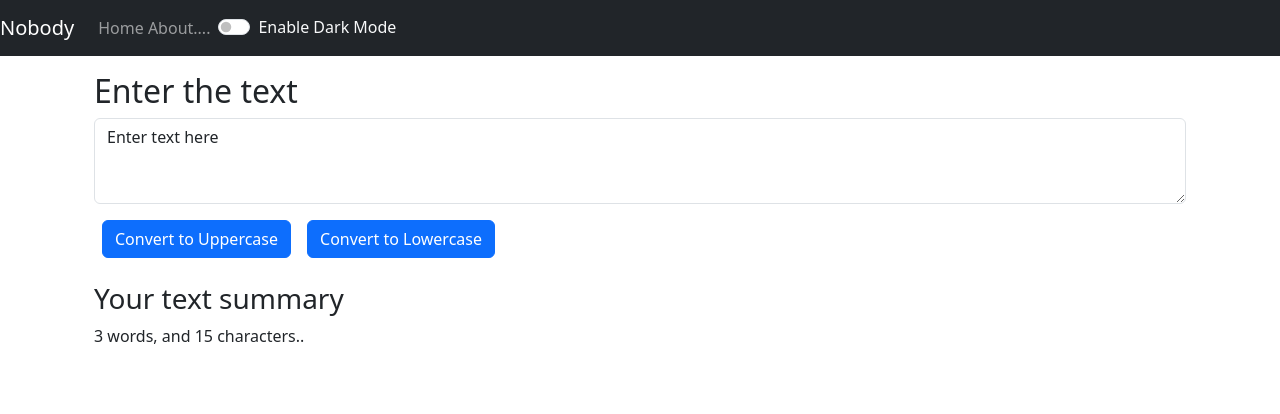
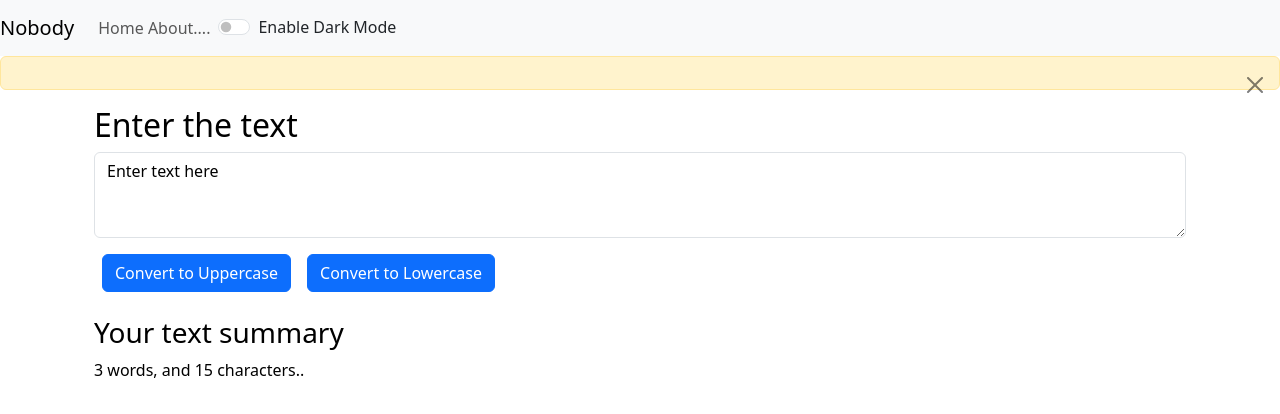
Before and after one commit to nobody-27/React_Playlist, a React (Create React App) app in the folder my-app/: page / in a window 1280 px wide. Shown: the top 414 px of the page. Built offline with nearby package versions, Linux system fonts and the light colour scheme.

Commit message:
added new function

```diff
--- a/my-app/src/App.js
+++ b/my-app/src/App.js
@@ -3,36 +3,51 @@
 import Navbar from './components/Navbar';
 import Textform from './components/Textform';
 import About from './components/About';
+import Alert from './components/Alert';
 import { useState } from 'react';
 
-let name=".....not found";
 
 function App() {
-  const [mode, setMode] = useState('dark'); //whether dark mode is enabled.
+  const [mode, setMode] = useState('light'); //whether dark mode is enabled.
+
+  const [alert, setalert] = useState(null);
+
+  const showalert = (message,type) =>{
+    setalert(({
+      msg:message,
+      type: type
+    }))
+
+  }
+
+
+
 
   const toggleMode = () => {
     if(mode === 'light'){
       setMode('dark')
       document.body.style.backgroundColor = 'grey'
     }
-
     else{
         setMode('light')
         document.body.style.backgroundColor = 'white'
     }
-
-
   }
 
   return (
+  <>
+    <Navbar title="Nobody" about_test="About...." mode={mode} toggleMode={toggleMode} />
 
-  <>
+    <Alert  alertmessage={alert} ></Alert>
 
-    <Navbar title="Nobody" about_test="About...." mode={mode} toggleMode={toggleMode} />
+
+
     <div className='container my-3'>
         <Textform heading="Enter the text"  mode={mode}/>
-        {/* <About/> */}
     </div>
+
+
+
 
     </>
   );
--- /dev/null
+++ b/my-app/src/components/Alert.js
@@ -0,0 +1,13 @@
+import React from "react";
+
+function Alert(props){
+    return (
+
+        <div className="alert alert-warning alert-dismissible fade show" role="alert">
+            <strong>{props.msg}</strong>
+            <button type="button" className="btn-close" data-bs-dismiss="alert" aria-label="Close"></button>
+      </div>
+    )
+}
+
+export default Alert
--- a/my-app/src/components/Textform.js
+++ b/my-app/src/components/Textform.js
@@ -20,16 +20,16 @@
     const [text, setText ] = useState("Enter text here");
     return (
         <>
-        <div className="container">
-             <h2 className="form-label">{props.heading} </h2>
+        <div className="container" style={{color: props.mode === 'dark'?'white':'black'}} >
+            <h2  className="form-label">{props.heading} </h2>
             <div className="mb-3">
-                <textarea  className="form-control" value={text} onChange={handleOnchange} id="mybox" rows="3"  />
+                <textarea  className="form-control" value={text} onChange={handleOnchange} style={{backgroundColor: props.mode === 'dark'?'grey':'white',color: props.mode === 'dark'?'white':'black'}} id="mybox" rows="3"  />
             </div>
             <button onClick={handleUpClick} className="btn btn-primary mx-2">Convert to Uppercase</button>
             <button className="btn btn-primary mx-2" onClick={handleLoClick}>Convert to Lowercase</button>
         </div>
 
-        <div className="container my-4">
+        <div className="container my-4" style={{color: props.mode === 'dark'?'grey':'black'}}>
             <h3>Your text summary</h3>
             <p>{text.split(" ").length} words, and {text.length} characters.. </p>
         </div>
```
